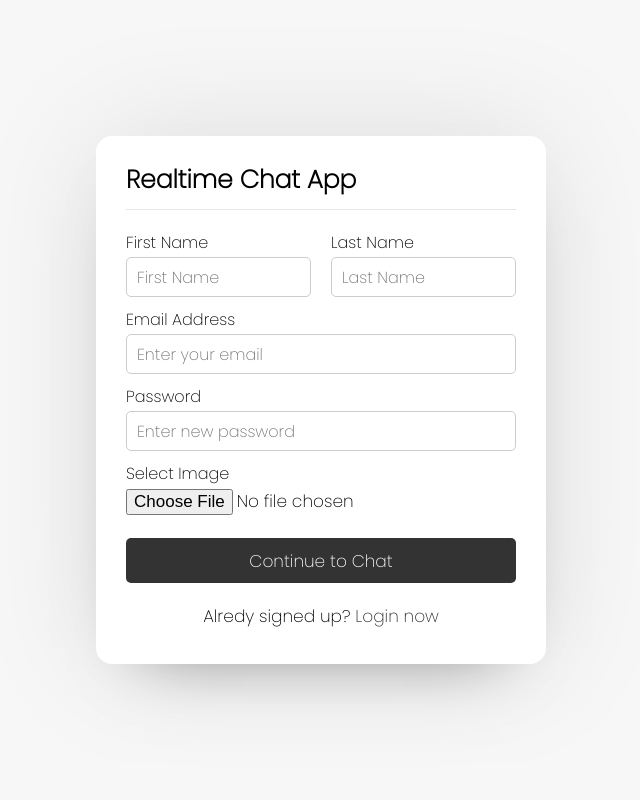
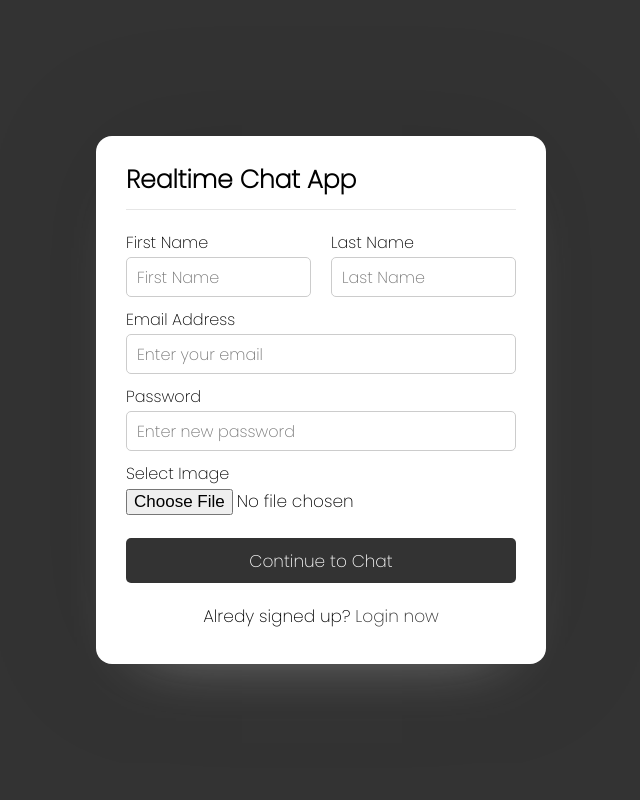
Before and after one commit to Davide-Scotti/Realtime-chat-App, a PHP site: page /index.php in a window 1280 px wide. Shown: the whole page, without its empty margins (319-959 px from the left). Run offline with PHP 8.4, Linux system fonts and the light colour scheme; some libraries are stand-ins or nearby versions.

Commit message:
change color

```diff
--- a/chat application/style.css
+++ b/chat application/style.css
@@ -11,13 +11,13 @@ body {
 	align-items: center;
 	justify-content: center;
 	min-height: 100vh;
-	background: #f7f7f7;
+	background: #333;
 }
 .wrapper {
 	background: #fff;
 	width: 450px;
 	border-radius: 16px;
-	box-shadow: 0 0 128px 0 rgba(0, 0, 0, 0.1), 0 32px 64px -48px rgba(0, 0, 0, 0.5);
+	box-shadow: 0 0 128px 0 rgba(0, 0, 0, 0.1), 0 32px 64px -48px rgba(255, 255, 255, 0.5);
 }
 
 /* Signup Form CSS - Code */
```
